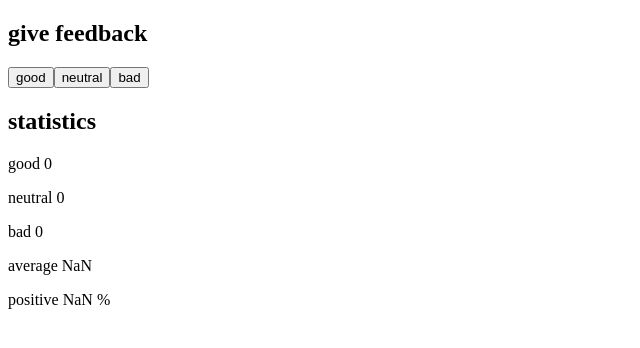
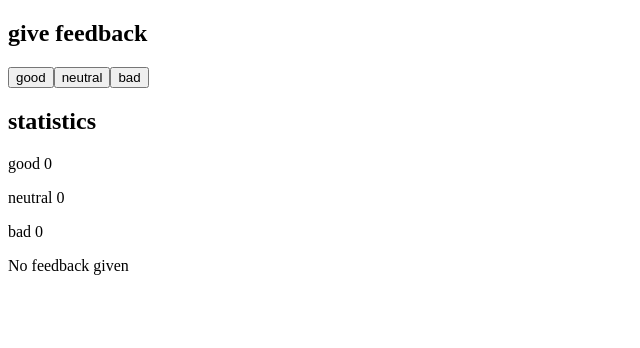
Before and after one commit to dilippoudel/Mooc, a React (Create React App) app: page / in a window 1280 px wide. Shown: the top 348 px of the page, without its empty margins (0-640 px from the left). Built offline with nearby package versions, Linux system fonts and the light colour scheme.

Commit message:
Add conditional rendering

```diff
--- a/src/App.js
+++ b/src/App.js
@@ -4,16 +4,25 @@ const Button = ({ text, onClick }) => <button onClick={onClick}>{text}</button>
 // Statics components
 const Statistics = (props) => {
   let { good, neutral, bad } = props.countFeedBack
+  console.log(good)
   let goodFeedback = good - bad
   let totalFeedback = good + bad + neutral
+  let doWeHaveFeedback = good || bad || neutral
   return (
     <div>
       <Heading text="statistics" />
       <p>good {good}</p>
       <p>neutral {neutral}</p>
       <p>bad {bad}</p>
-      <p>average {goodFeedback / totalFeedback}</p>
-      <p>positive {(good / totalFeedback) * 100} %</p>
+
+      {doWeHaveFeedback ? (
+        <div>
+          <p>average {goodFeedback / totalFeedback}</p>
+          <p>positive {(good / totalFeedback) * 100} %</p>
+        </div>
+      ) : (
+        <p>No feedback given</p>
+      )}
     </div>
   )
 }
```
